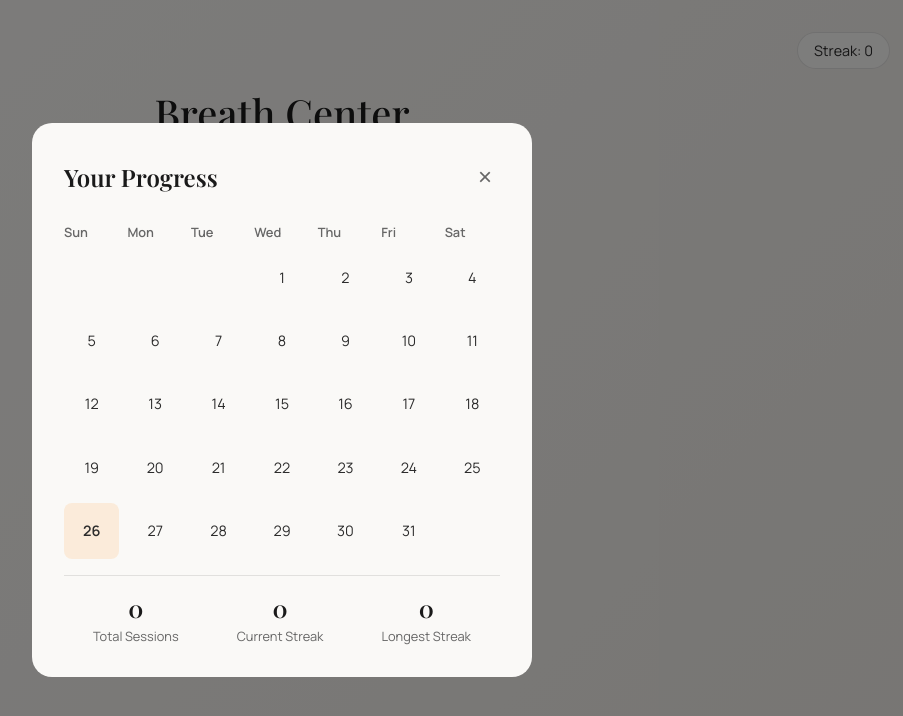
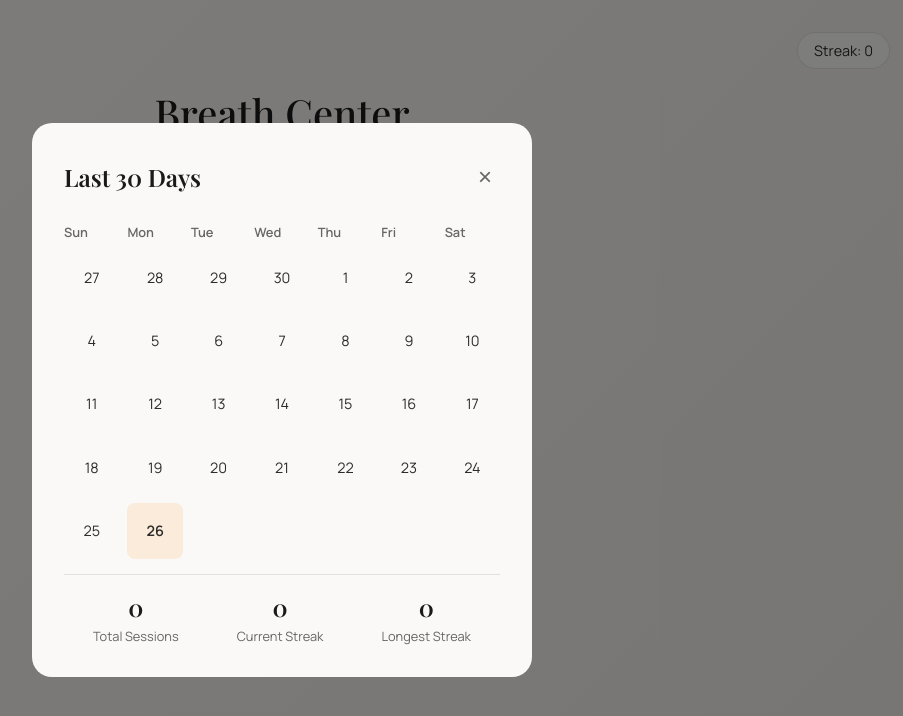
Before and after one commit to KrishnaKumarSoni/breath-center, a plain HTML site: page index.html in a window 1280 px wide. Both pictures are taken after a click on the element "Streak: 0". Shown: the whole page, without its empty margins (358-1261 px from the left). Drawn offline with nearby package versions, Linux system fonts and the light colour scheme.

Commit message:
Update calendar to 30-day rolling view with all-time aggregated metrics

```diff
--- a/index.html
+++ b/index.html
@@ -502,7 +502,7 @@
     <div class="modal-overlay" id="calendarModal">
         <div class="calendar-modal">
             <div class="calendar-header">
-                <h2 class="calendar-title">Your Progress</h2>
+                <h2 class="calendar-title">Last 30 Days</h2>
                 <button class="close-btn" id="closeCalendar">×</button>
             </div>
             <div class="calendar-grid" id="calendarGrid">
@@ -866,14 +866,6 @@
         function generateCalendar() {
             const grid = document.getElementById('calendarGrid');
             const today = new Date();
-            const year = today.getFullYear();
-            const month = today.getMonth();
-
-            // Get first day of month and number of days
-            const firstDay = new Date(year, month, 1);
-            const lastDay = new Date(year, month + 1, 0);
-            const daysInMonth = lastDay.getDate();
-            const startingDayOfWeek = firstDay.getDay();
 
             // Clear grid
             grid.innerHTML = '';
@@ -889,23 +881,20 @@
                 grid.appendChild(dayHeader);
             });
 
-            // Add empty cells for days before month starts
-            for (let i = 0; i < startingDayOfWeek; i++) {
-                const emptyDay = document.createElement('div');
-                emptyDay.classList.add('calendar-day', 'other-month');
-                grid.appendChild(emptyDay);
-            }
-
-            // Add days of month
+            // Generate 30-day rolling calendar
             const sessions = getSessions();
             const todayStr = today.toISOString().split('T')[0];
 
-            for (let day = 1; day <= daysInMonth; day++) {
+            // Start from 29 days ago to show 30 days total
+            for (let i = 29; i >= 0; i--) {
+                const checkDate = new Date(today);
+                checkDate.setDate(today.getDate() - i);
+
                 const dayElement = document.createElement('div');
                 dayElement.classList.add('calendar-day');
-                dayElement.textContent = day;
+                dayElement.textContent = checkDate.getDate();
 
-                const dateStr = new Date(year, month, day).toISOString().split('T')[0];
+                const dateStr = checkDate.toISOString().split('T')[0];
                 const hasSession = sessions.some(s => s.date === dateStr && s.completed);
 
                 if (dateStr === todayStr) {
@@ -916,6 +905,13 @@
                     dayElement.classList.add('completed');
                 }
 
+                // Add tooltip with date
+                dayElement.title = checkDate.toLocaleDateString('en-US', {
+                    weekday: 'short',
+                    month: 'short',
+                    day: 'numeric'
+                });
+
                 grid.appendChild(dayElement);
             }
         }
@@ -924,6 +920,7 @@
             const sessions = getSessions();
             const completedSessions = sessions.filter(s => s.completed);
 
+            // Show all-time metrics, not just 30-day period
             document.getElementById('totalSessions').textContent = completedSessions.length;
             document.getElementById('currentStreak').textContent = getCurrentStreak();
             document.getElementById('longestStreak').textContent = getLongestStreak();
```
